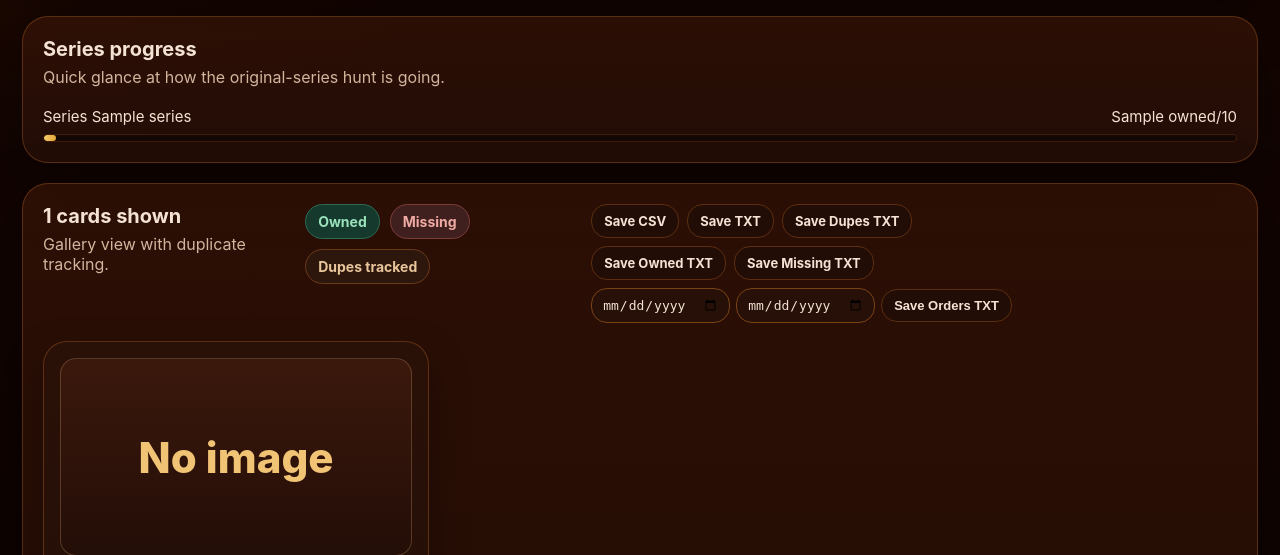
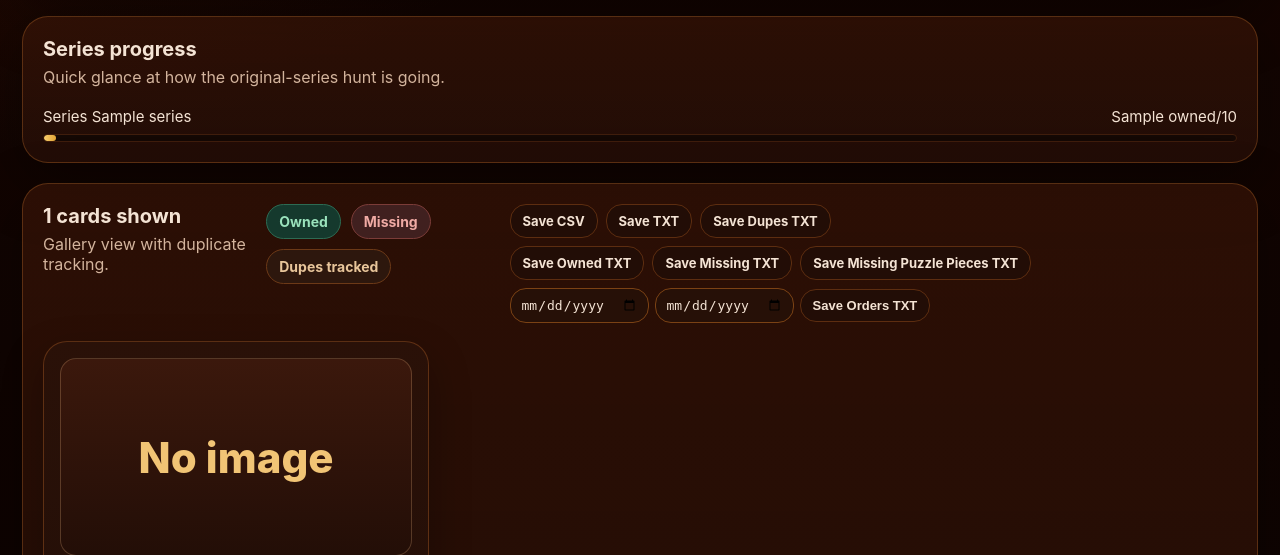
Before and after one commit to jlyle/wacky-nifty, a Flask app: template templates/index.html in a window 1280 px wide. Shown: the part 594-1149 px from the top of the page. Run offline with Flask 3, Linux system fonts and the light colour scheme; the template is opened without the code that fills it: most values are stand-ins (such as "Sample title", 1, 10 or a date in 2020).

Commit message:
Add missing puzzle pieces export link to main cards page
Co-Authored-By: Claude Sonnet 5 <noreply@anthropic.com>
Claude-Session: https://claude.ai/code/session_0167GTpNBNFp9FsFTyva4zT7

```diff
--- a/templates/index.html
+++ b/templates/index.html
@@ -133,6 +133,7 @@
         <div class="export-actions-row">
           <a class="btn btn-secondary btn-small" href="/export/owned">Save Owned TXT</a>
           <a class="btn btn-secondary btn-small" href="/export/missing">Save Missing TXT</a>
+          <a class="btn btn-secondary btn-small" href="{{ url_for('export_missing_puzzle_pieces') }}">Save Missing Puzzle Pieces TXT</a>
           <form method="get" action="/export/orders" class="order-export-form">
             <input type="date" name="from" title="From date">
             <input type="date" name="to" title="To date">
```
